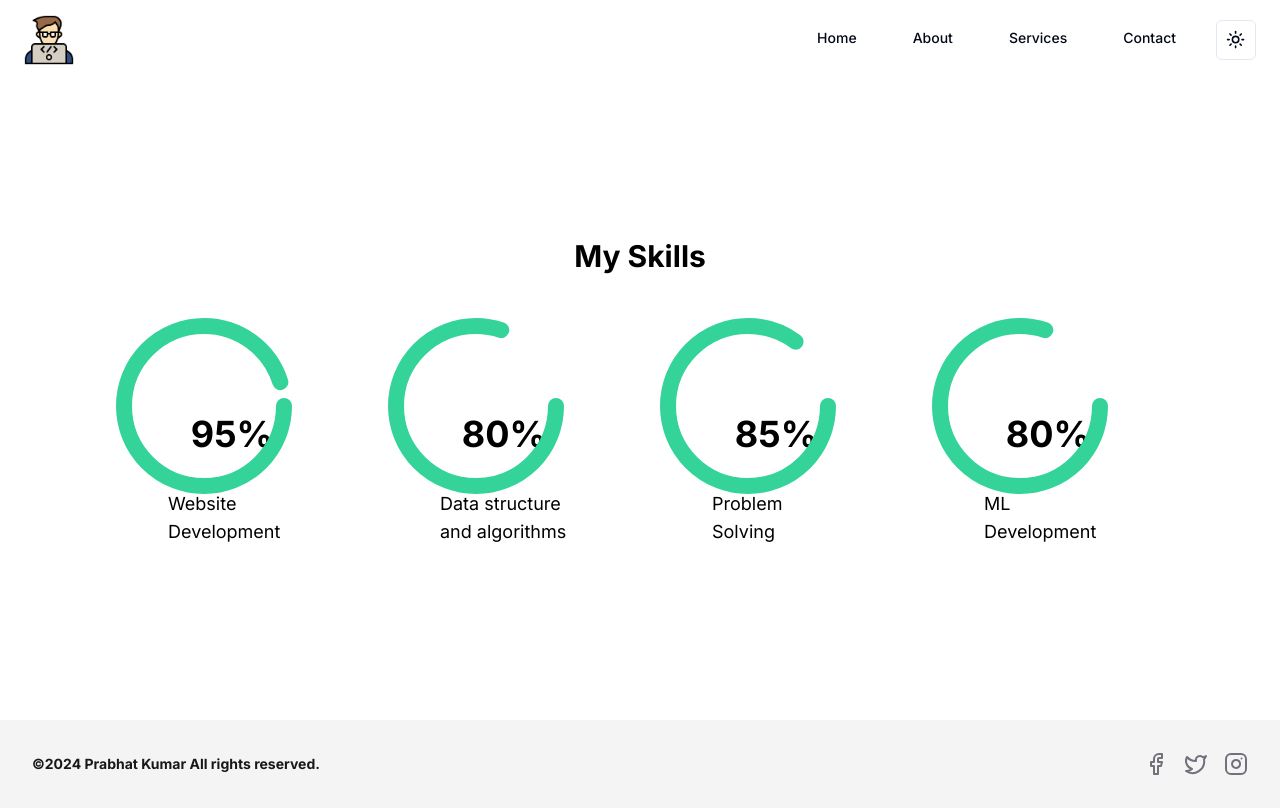
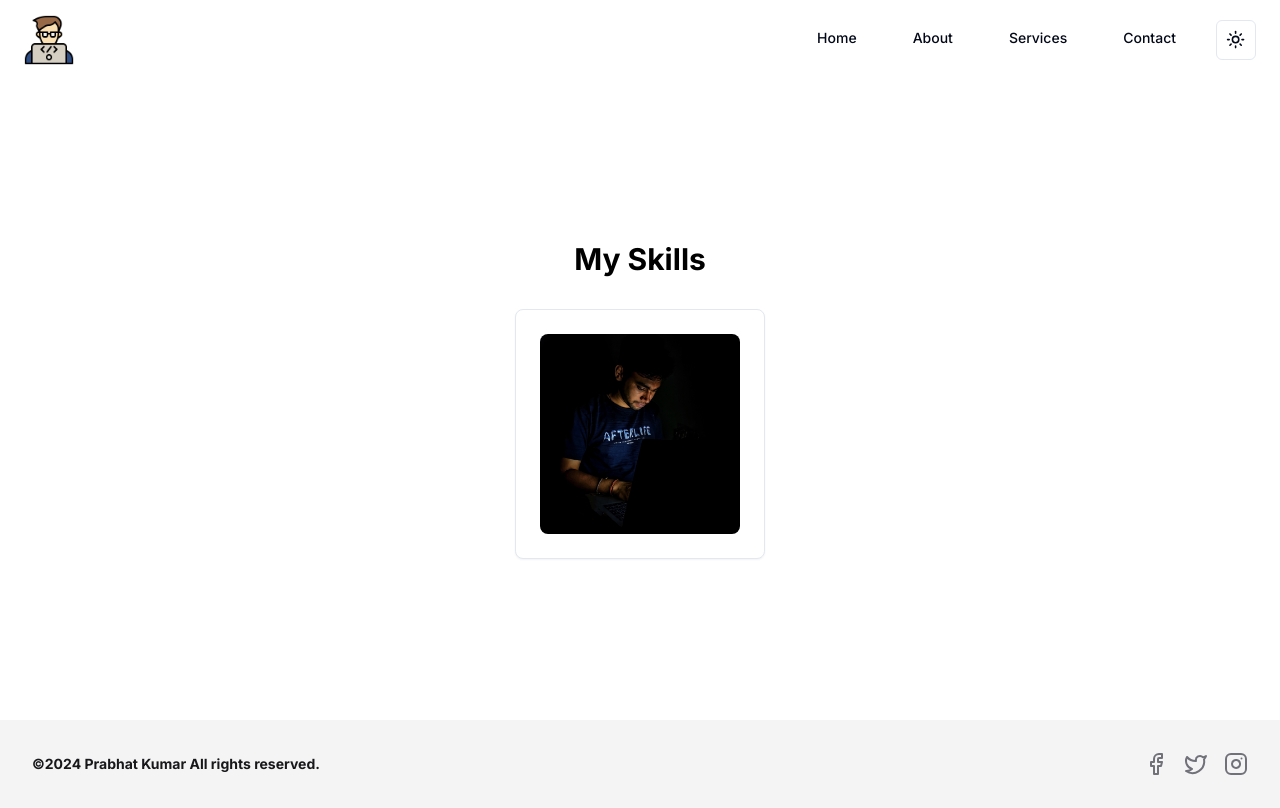
Before and after one commit to kumar11jr/portfolio2.0, a Next.js app: page /service in a window 1280 px wide. Built offline with nearby package versions, Linux system fonts and the light colour scheme.

Commit message:
fix:skills page

```diff
--- a/components/skills.tsx
+++ b/components/skills.tsx
@@ -1,32 +1,25 @@
 import React from 'react';
+import { CardContent, CardTitle, CardDescription, CardHeader, Card } from "@/components/ui/card"
+import Image from 'next/image';
 
 const Skills = () => {
-  const skills = [
-    { name: 'Website Development', percentage: 95 },
-    { name: 'Data structure and algorithms', percentage: 80 },
-    { name: 'Problem Solving', percentage: 85 },
-    { name: 'ML Development', percentage: 80 },
-  ];
-
   return (
     <div className="flex flex-col justify-center items-center h-[80vh] bg-white dark:bg-gray-900">
       <h1 className="text-3xl font-bold text-center mb-8 text-black dark:text-white">My Skills</h1>
       <div className="flex justify-center items-center space-x-4">
-        {skills.map((skill, index) => (
-          <div key={index} className="relative w-64 h-64">
-            <div className="absolute top-1/2 left-1/2 transform -translate-x-1/2 -translate-y-1/2">
-              <div className="text-4xl font-bold text-black dark:text-white">{skill.percentage}%</div>
-            </div>
-            <div className="absolute bottom-0 left-1/2 transform -translate-x-1/2 mb-4">
-              <div className="text-lg text-black dark:text-gray-300">{skill.name}</div>
-            </div>
-            <svg className="absolute" viewBox="0 0 100 100" width="200" height="200">
-              <circle cx="50" cy="50" r="90" fill="none" stroke="#e5e7eb" strokeWidth="8" />
-              <circle cx="50" cy="50" r="40" fill="none" stroke="#34d399" strokeWidth="8" strokeLinecap="round"
-                strokeDasharray={`${(2 * Math.PI * 40 * skill.percentage) / 100}, 999`} />
-            </svg>
-          </div>
-        ))}
+      <Card className="w-full max-w-sm mx-auto">
+      <CardContent className="flex aspect-square items-center justify-center p-6">
+        <Image
+          alt="Product image"
+          className="aspect-square object-cover rounded-lg overflow-hidden"
+          height="200"
+          src="/profile.jpeg"
+          width="200"
+        />
+      </CardContent>
+
+      {/* <CardContent className="text-3xl font-semibold flex items-center justify-center">$49</CardContent> */}
+    </Card>
       </div>
     </div>
   );
--- /dev/null
+++ b/components/ui/card.tsx
@@ -0,0 +1,79 @@
+import * as React from "react"
+
+import { cn } from "@/lib/utils"
+
+const Card = React.forwardRef<
+  HTMLDivElement,
+  React.HTMLAttributes<HTMLDivElement>
+>(({ className, ...props }, ref) => (
+  <div
+    ref={ref}
+    className={cn(
+      "rounded-lg border bg-card text-card-foreground shadow-sm",
+      className
+    )}
+    {...props}
+  />
+))
+Card.displayName = "Card"
+
+const CardHeader = React.forwardRef<
+  HTMLDivElement,
+  React.HTMLAttributes<HTMLDivElement>
+>(({ className, ...props }, ref) => (
+  <div
+    ref={ref}
+    className={cn("flex flex-col space-y-1.5 p-6", className)}
+    {...props}
+  />
+))
+CardHeader.displayName = "CardHeader"
+
+const CardTitle = React.forwardRef<
+  HTMLParagraphElement,
+  React.HTMLAttributes<HTMLHeadingElement>
+>(({ className, ...props }, ref) => (
+  <h3
+    ref={ref}
+    className={cn(
+      "text-2xl font-semibold leading-none tracking-tight",
+      className
+    )}
+    {...props}
+  />
+))
+CardTitle.displayName = "CardTitle"
+
+const CardDescription = React.forwardRef<
+  HTMLParagraphElement,
+  React.HTMLAttributes<HTMLParagraphElement>
+>(({ className, ...props }, ref) => (
+  <p
+    ref={ref}
+    className={cn("text-sm text-muted-foreground", className)}
+    {...props}
+  />
+))
+CardDescription.displayName = "CardDescription"
+
+const CardContent = React.forwardRef<
+  HTMLDivElement,
+  React.HTMLAttributes<HTMLDivElement>
+>(({ className, ...props }, ref) => (
+  <div ref={ref} className={cn("p-6 pt-0", className)} {...props} />
+))
+CardContent.displayName = "CardContent"
+
+const CardFooter = React.forwardRef<
+  HTMLDivElement,
+  React.HTMLAttributes<HTMLDivElement>
+>(({ className, ...props }, ref) => (
+  <div
+    ref={ref}
+    className={cn("flex items-center p-6 pt-0", className)}
+    {...props}
+  />
+))
+CardFooter.displayName = "CardFooter"
+
+export { Card, CardHeader, CardFooter, CardTitle, CardDescription, CardContent }
```
